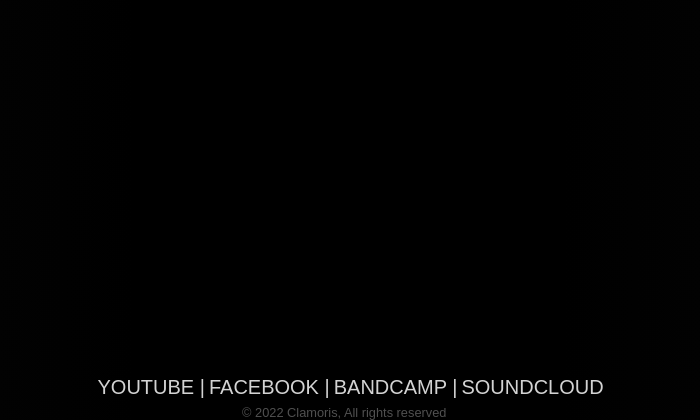
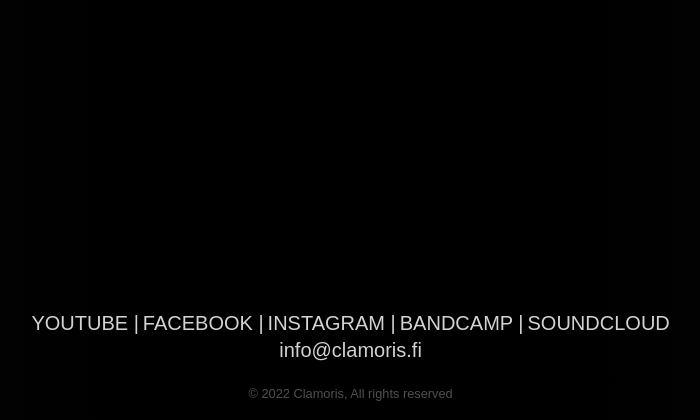
Before and after one commit to clamorisband/clamorisband.github.io, a plain HTML site: page index.html in a window 1280 px wide. Shown: the part 380-800 px from the top of the page, without its empty margins (291-991 px from the left). Drawn offline with Linux system fonts and the light colour scheme.

Commit message:
Update index.html
Add email, structure code

```diff
--- a/index.html
+++ b/index.html
@@ -44,6 +44,7 @@
         }
         a {
           text-decoration: none;
+          color: lightgray;
         }
         #background {
           height: 55px;
@@ -57,21 +58,39 @@
         <div class="wrapper" style="display: inline-block; min-width: 100%;">
           <img src="images/logo.jpg" class="logo">
 
-          <!-- Contact & copyright -->
-          <div id="bottom">
+          <div>
+              <!-- Content -->
+          </div>
+
+          <div id="bottom" >
             <table class="table" border="0">
+              <!-- Contact -->
               <tr>
                   <td><a id="link" target="_blank" href="https://www.youtube.com/channel/UCQfWnxYmtt--yP_XCBoznyg" class="paragraph">YOUTUBE | </p></td>
                   <td><a id="link" target="_blank" href="https://www.facebook.com/clamoris/" class="paragraph">FACEBOOK | </p></td>
-                  <!-- <td><a id="link" target="_blank" href="https://www.instagram.com" class="paragraph">INSTAGRAM | </p></td> -->
+                  <td><a id="link" target="_blank" href="https://www.instagram.com" class="paragraph">INSTAGRAM | </p></td>
                   <td><a id="link" target="_blank" href="https://clamoris.bandcamp.com" class="paragraph">BANDCAMP | </p></td>
                   <td><a id="link" target="_blank" href="https://soundcloud.com/clamoris" class="paragraph">SOUNDCLOUD</p></td>
               </tr>
-              <tr>
-                <div class="footer" id=bottom>© 2022 Clamoris, All rights reserved</div>
-              </tr>
+
+              <!-- Email -->
+              <tr><td colspan="5"><div class="paragraph" id="email" /></td></tr>
+
+              <!-- Empty space -->
+              <tr><td><div style="min-height: 16px"></div></td></tr>
+
+              <!-- Copyright-->
+              <tr><td colspan="5"><div class="footer">© 2022 Clamoris, All rights reserved</div></td></tr>
             </table>
           </div>
       </div>
     </body>
+
+    <script type="text/javascript">
+      // E-mail script to prevent bots
+      var user = 'info',
+      domain = 'clamoris.fi',
+      element = document.getElementById('email');
+      element.innerHTML = '<a href="mailto:' + user + '@' + domain + '">' + user + '@' + domain + '</a>';
+    </script>
 </html>
```
